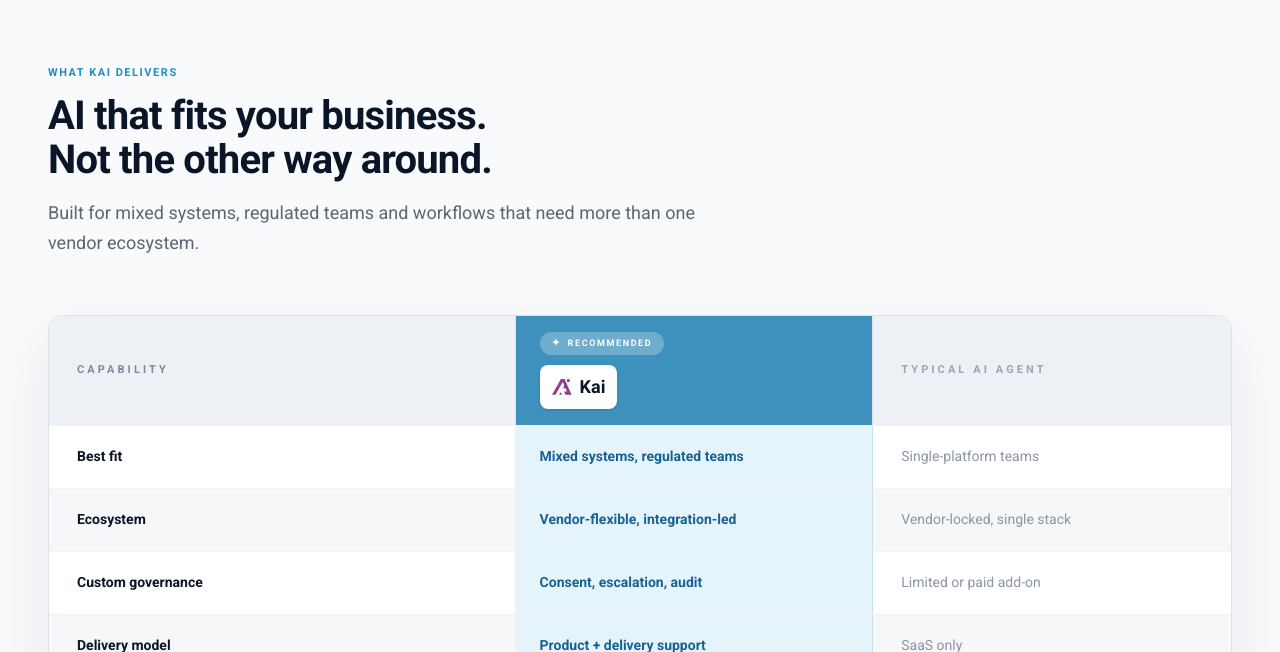
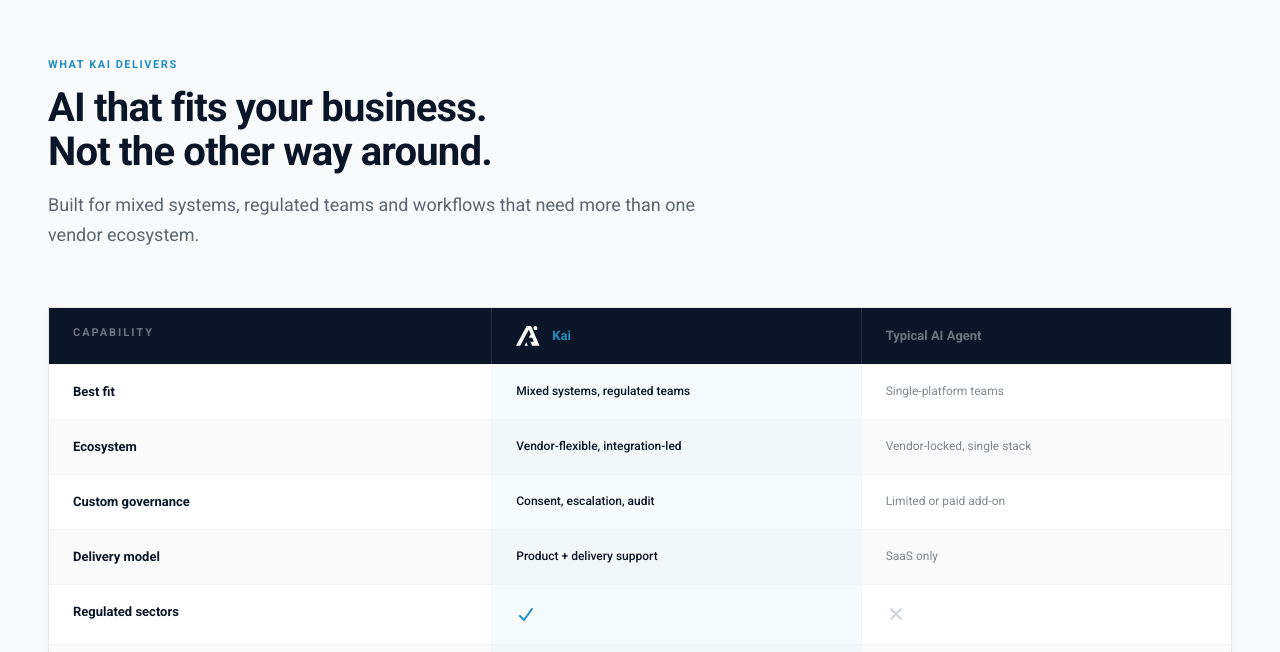
Before and after one commit to designsbypavel-hash/awtg-website-v2, a React (Vite) app: page /kai in a window 1280 px wide. Shown: the part 8212-8864 px from the top of the page. Built offline with nearby package versions, Linux system fonts and the light colour scheme.

Commit message:
Restore Kai page from reference deployment

```diff
--- a/src/pages/KaiPage.tsx
+++ b/src/pages/KaiPage.tsx
@@ -1898,8 +1898,8 @@
 
       {/* -- Animated Demo -- */}
       <section className="py-24 bg-white border-t border-gray-100">
-        <div className="max-w-6xl mx-auto px-8 lg:px-12">
-          <div className="max-w-2xl mb-16">
+        <div className="max-w-7xl mx-auto px-8 lg:px-12">
+          <div className="max-w-2xl mb-14">
             <p className="type-label text-[#228DC1] mb-4">See Kai in Action</p>
             <h2 className="font-heading text-[#0a1628] mb-4">
               From first message<br />to resolved ticket.
@@ -1975,28 +1975,23 @@
           </div>
 
           {/* Kai capabilities table */}
-          <div className="border border-[#dce3ea] overflow-hidden rounded-[14px] shadow-[0_24px_60px_rgba(10,22,40,0.08)] bg-white">
+          <div className="border border-gray-200 overflow-hidden shadow-[0_1px_8px_rgba(10,22,40,0.03)]">
             {/* Header row */}
-            <div className="grid grid-cols-[1.2fr_0.92fr_0.92fr]">
-              <div className="px-7 py-10 border-r border-[#dce3ea] bg-[#edf1f5] flex items-center">
-                <p className="text-[#7d8ba0] text-[11px] font-bold uppercase tracking-[0.28em]">Capability</p>
-              </div>
-              <div className="px-6 py-4 border-r border-[#dce3ea] flex flex-col items-start justify-center bg-[#3f91bd]">
-                <span className="inline-flex items-center gap-1.5 rounded-full bg-white/25 px-3 py-1 mb-2.5 text-[9px] font-black uppercase tracking-[0.18em] text-white">
-                  <span className="text-[10px] leading-none">✦</span> Recommended
-                </span>
-                <div className="inline-flex items-center gap-2 rounded-lg bg-white px-3 py-3 shadow-sm">
-                  <img
-                    src="/kai-logo.svg"
-                    alt="Kai"
-                    className="shrink-0 h-5 w-5 object-contain"
-                    onError={(e) => { (e.target as HTMLImageElement).style.display = 'none' }}
-                  />
-                  <p className="text-[18px] font-semibold text-[#0a1628] leading-none">Kai</p>
-                </div>
-              </div>
-              <div className="px-7 py-10 bg-[#edf1f5] flex items-center">
-                <p className="text-[#9aa5b6] text-[11px] font-bold uppercase tracking-[0.28em]">Typical AI Agent</p>
+            <div className="grid grid-cols-[1.2fr_1fr_1fr] bg-[#0a1628]">
+              <div className="px-6 py-4 border-r border-white/10">
+                <p className="text-white/40 text-[11px] font-semibold uppercase tracking-[0.18em]">Capability</p>
+              </div>
+              <div className="px-6 py-4 border-r border-white/10 flex items-center gap-3">
+                <img
+                  src="/kai-logo.svg"
+                  alt="Kai"
+                  className="shrink-0 h-6 w-6 object-contain brightness-0 invert"
+                  onError={(e) => { (e.target as HTMLImageElement).style.display = 'none' }}
+                />
+                <p className="text-[13px] font-bold text-[#228DC1]">Kai</p>
+              </div>
+              <div className="px-6 py-4 flex items-center">
+                <p className="text-[13px] font-semibold text-white/40">Typical AI Agent</p>
               </div>
             </div>
 
@@ -2038,44 +2033,36 @@
                 competitor: false,
               },
             ].map((row, rowIdx) => (
-              <div key={row.label} className={`grid grid-cols-[1.2fr_0.92fr_0.92fr] border-t border-[#eef2f5] ${rowIdx % 2 === 0 ? 'bg-white' : 'bg-[#f5f7f9]'}`}>
-                <div className="px-7 py-[19px] border-r border-[#eef2f5] flex items-center">
-                  <p className="text-[#0a1628] text-[14px] font-bold">{row.label}</p>
+              <div key={row.label} className={`grid grid-cols-[1.2fr_1fr_1fr] border-t border-gray-100 ${rowIdx % 2 === 0 ? 'bg-white' : 'bg-[#fafafa]'}`}>
+                <div className="px-6 py-4 border-r border-gray-100">
+                  <p className="text-[#0a1628] text-[13px] font-semibold">{row.label}</p>
                 </div>
                 {/* Kai cell � highlighted */}
-                <div className="px-6 py-[19px] border-r border-[#c7dfeb] bg-[#e5f4fa] flex items-center">
+                <div className="px-6 py-4 border-r border-gray-100 bg-[#e5f4fa]/40">
                   {typeof row.kai === 'boolean' ? (
-                    <span className="inline-flex h-7 w-7 items-center justify-center rounded-full bg-[#3f91bd] text-white shadow-[0_4px_10px_rgba(63,145,189,0.28)]">
-                      <FontAwesomeIcon icon={faCheck} className="w-3.5 h-3.5" />
-                    </span>
+                    <FontAwesomeIcon icon={faCheck} className="w-4 h-4 text-[#228DC1]" />
                   ) : (
-                    <p className="text-[14px] font-bold text-[#176293]">{row.kai}</p>
+                    <p className="text-[12px] font-medium text-[#0a1628]">{row.kai}</p>
                   )}
                 </div>
                 {/* Competitor cell */}
-                <div className="px-7 py-[19px] flex items-center">
+                <div className="px-6 py-4">
                   {typeof row.competitor === 'boolean' ? (
                     row.competitor
-                      ? <span className="inline-flex h-6 w-6 items-center justify-center rounded-full bg-[#e5f4fa] text-[#228DC1]">
-                          <FontAwesomeIcon icon={faCheck} className="w-3 h-3" />
-                        </span>
-                      : <span className="inline-flex h-6 w-6 items-center justify-center rounded-full bg-[#eef1f5] text-[#c8cfd8]">
-                          <FontAwesomeIcon icon={faXmark} className="w-3.5 h-3.5" />
-                        </span>
+                      ? <FontAwesomeIcon icon={faCheck} className="w-4 h-4 text-[#228DC1]" />
+                      : <FontAwesomeIcon icon={faXmark} className="w-4 h-4 text-gray-300" />
                   ) : (
-                    <p className="text-[14px] font-normal text-[#8a95a6]">{row.competitor}</p>
+                    <p className="text-[12px] font-normal text-[#0a1628]/50">{row.competitor}</p>
                   )}
                 </div>
               </div>
             ))}
           </div>
 
-          <div className="mt-6 rounded-[10px] border border-[#b9ddf1] bg-[#e5f4fa] px-5 py-5 shadow-[0_1px_8px_rgba(10,22,40,0.03)]">
-            <p className="flex items-center gap-3 text-[#0a1628] text-[14px] font-medium leading-relaxed">
-              <span className="inline-flex h-5 w-5 items-center justify-center rounded-full bg-[#3f91bd] text-white shrink-0">
-                <FontAwesomeIcon icon={faCheck} className="w-3 h-3" />
-              </span>
-              <span><span className="text-[#228DC1] font-semibold">The Kai difference:</span> Configure Kai around your escalation logic, consent flows, integrations and governance model.</span>
+          <div className="mt-8 p-6 border border-[#228DC1]/20 bg-[#e5f4fa]/40 shadow-[0_1px_8px_rgba(10,22,40,0.03)]">
+            <p className="text-[#0a1628] text-[14px] font-medium leading-relaxed">
+              <span className="text-[#228DC1] font-semibold">The Kai difference:</span>{' '}
+              Configure Kai around your escalation logic, consent flows, integrations and governance model.
             </p>
           </div>
         </div>
```
